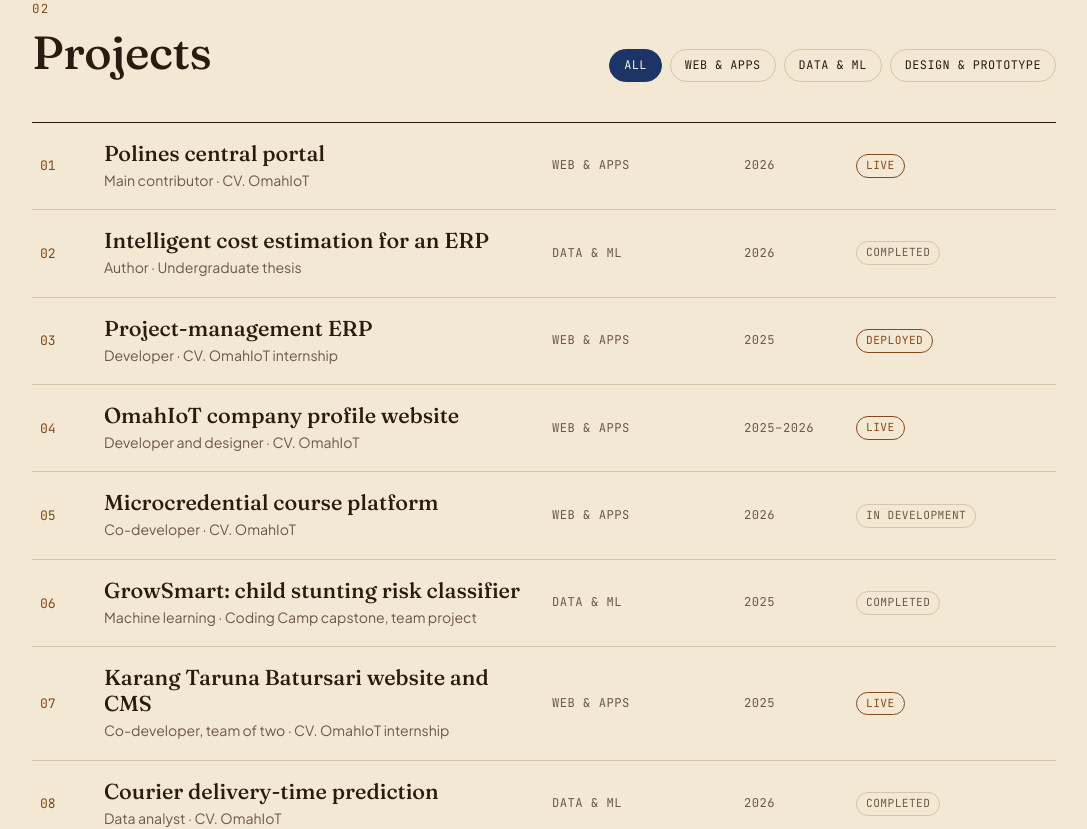
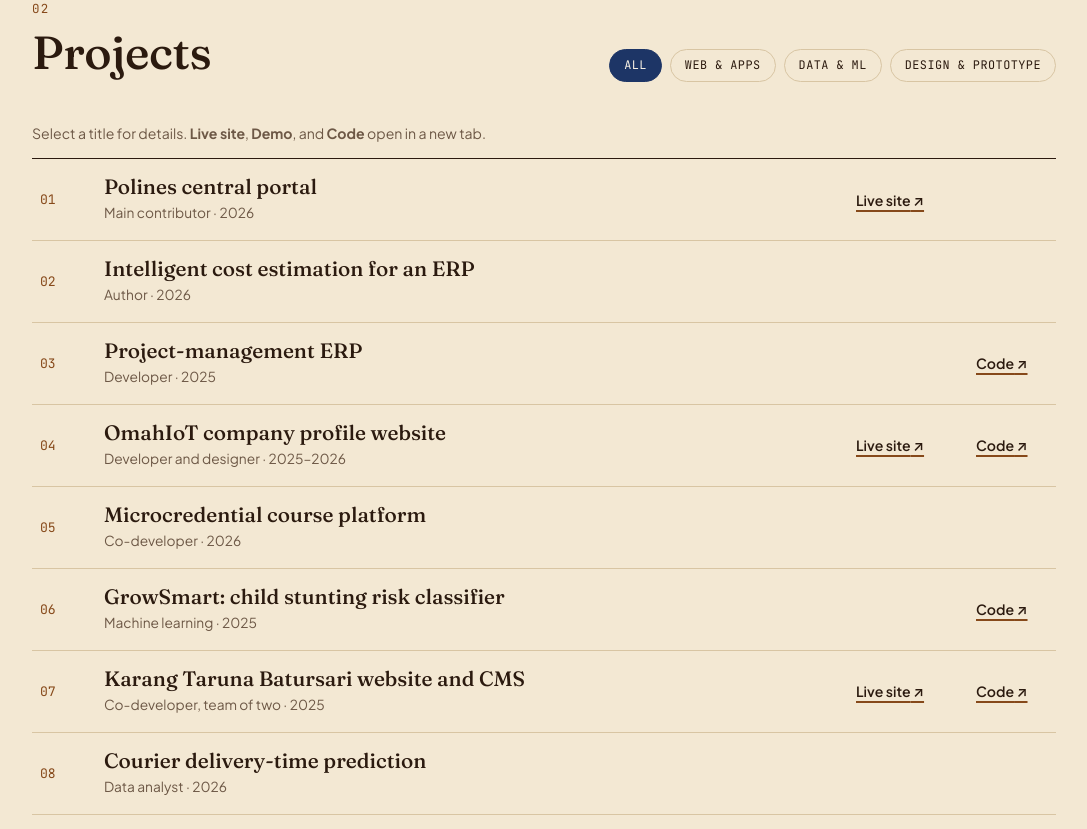
Before and after one commit to rcirasatti/rcirasatti.github.io, a React (Vite) app: page / in a window 1280 px wide. Shown: the part 1820-2649 px from the top of the page, without its empty margins (96-1183 px from the left). Built offline with nearby package versions, Linux system fonts and the light colour scheme.

Commit message:
Put live site, demo, and code links on each project row
Drop the category, year, and status columns from the list. Each row now
shows the title with a Live site or Demo link and a Code link beside it,
and the dialog shows the same links as buttons under the title.

```diff
--- a/src/App.jsx
+++ b/src/App.jsx
@@ -117,26 +117,37 @@ function Portrait({ motif }) {
   );
 }
 
+const ROW_LABELS = { live: 'Live site', demo: 'Demo', code: 'Code' };
+
+function RowLink({ link }) {
+  if (!link) return <span className="work-link" />;
+  return (
+    <ExternalLink className="work-link" href={link.href}>
+      {ROW_LABELS[link.type]}
+    </ExternalLink>
+  );
+}
+
+// The title opens the details; the two links beside it go straight to the site and the code.
 function ProjectRow({ project, number, onOpen }) {
+  const site =
+    project.links.find((link) => link.type === 'live') ||
+    project.links.find((link) => link.type === 'demo');
+  const code = project.links.find((link) => link.type === 'code');
+
   return (
-    <li>
-      <button type="button" className="work" onClick={() => onOpen(project)}>
-        <span className="work-number">{String(number).padStart(2, '0')}</span>
-        <span className="work-main">
-          <span className="work-title">{project.title}</span>
-          <span className="work-role">
-            {project.role} · {project.context}
-          </span>
-        </span>
-        <span className="work-kind">{kinds[project.kind]}</span>
-        <span className="work-year">{project.year}</span>
-        <span className="status" data-status={project.status}>
-          {project.status}
-        </span>
-        <span className="work-arrow" aria-hidden="true">
-          →
+    <li className="work">
+      <span className="work-number">{String(number).padStart(2, '0')}</span>
+      <button type="button" className="work-open" onClick={() => onOpen(project)}>
+        <span className="work-title">{project.title}</span>
+        <span className="work-role">
+          {project.role} · {project.year}
         </span>
       </button>
+      <span className="work-links">
+        <RowLink link={site} />
+        <RowLink link={code} />
+      </span>
     </li>
   );
 }
@@ -200,6 +211,19 @@ function ProjectDialog({ project, position, total, motif, onClose, onStep }) {
             <p className="work-role">
               {project.role} · {project.context}
             </p>
+            {project.links.length > 0 && (
+              <p className="dialog-links">
+                {project.links.map((link) => (
+                  <ExternalLink
+                    key={link.href}
+                    className={link.type === 'code' ? 'button ghost' : 'button'}
+                    href={link.href}
+                  >
+                    {link.label}
+                  </ExternalLink>
+                ))}
+              </p>
+            )}
             <p>{project.summary}</p>
             {project.points.length > 0 && (
               <ul className="points">
@@ -213,15 +237,6 @@ function ProjectDialog({ project, position, total, motif, onClose, onStep }) {
                 <li key={tech}>{tech}</li>
               ))}
             </ul>
-            {project.links.length > 0 && (
-              <p className="link-row">
-                {project.links.map((link) => (
-                  <ExternalLink key={link.href} href={link.href}>
-                    {link.label}
-                  </ExternalLink>
-                ))}
-              </p>
-            )}
             {(project.images || []).map((image) => (
               <figure className="dialog-figure" key={image.src}>
                 <img src={image.src} alt={image.alt} loading="lazy" />
@@ -381,6 +396,10 @@ export default function App() {
               ))}
             </div>
           </SectionHead>
+          <p className="works-hint">
+            Select a title for details. <strong>Live site</strong>, <strong>Demo</strong>, and{' '}
+            <strong>Code</strong> open in a new tab.
+          </p>
           <ol className="works">
             {shown.map((project, index) => (
               <ProjectRow
--- a/src/data/content.js
+++ b/src/data/content.js
@@ -35,7 +35,12 @@ export const kinds = {
   design: 'Design & prototype',
 };
 
-const gh = (repo) => ({ label: 'Source', href: `https://github.com/rcirasatti/${repo}` });
+// Link types: 'live' (the real site), 'demo' (a hosted preview), 'code' (source), 'doc' (a record or paper).
+const gh = (repo) => ({
+  type: 'code',
+  label: 'Source code',
+  href: `https://github.com/rcirasatti/${repo}`,
+});
 
 // `featured` projects show first; the rest appear under "Show all".
 export const projects = [
@@ -59,7 +64,7 @@ export const projects = [
       'Integration with the lecturer data API.',
     ],
     stack: ['Laravel 11', 'PHP', 'MySQL', 'REST API'],
-    links: [{ label: 'polines.ac.id', href: 'https://polines.ac.id' }],
+    links: [{ type: 'live', label: 'polines.ac.id', href: 'https://polines.ac.id' }],
   },
   {
     title: 'Intelligent cost estimation for an ERP',
@@ -86,6 +91,7 @@ export const projects = [
     stack: ['Python', 'Scikit-learn', 'XGBoost', 'Laravel'],
     links: [
       {
+        type: 'doc',
         label: 'Thesis record',
         href: 'https://etd.polines.ac.id/index.php?p=show_detail&id=16945',
       },
@@ -130,16 +136,22 @@ export const projects = [
     points: [],
     stack: ['React', 'TypeScript', 'Vite', 'Laravel'],
     links: [
-      { label: 'omahiot.com', href: 'https://omahiot.com' },
+      { type: 'live', label: 'omahiot.com', href: 'https://omahiot.com' },
       {
+        type: 'demo',
         label: 'First version demo',
         href: 'https://rcirasatti.github.io/LandingPage-OmahIot/',
       },
       {
-        label: 'First version source',
+        type: 'code',
+        label: 'First version source code',
         href: 'https://github.com/rcirasatti/LandingPage-OmahIot',
       },
-      { label: 'CMS source', href: 'https://github.com/rcirasatti/cms-webprofile' },
+      {
+        type: 'code',
+        label: 'CMS source code',
+        href: 'https://github.com/rcirasatti/cms-webprofile',
+      },
     ],
   },
   {
@@ -187,7 +199,11 @@ export const projects = [
     points: [],
     stack: ['Laravel', 'MySQL'],
     links: [
-      { label: 'karangtarunabatursari.com', href: 'https://karangtarunabatursari.com' },
+      {
+        type: 'live',
+        label: 'karangtarunabatursari.com',
+        href: 'https://karangtarunabatursari.com',
+      },
       gh('cms-karangtaruna'),
     ],
   },
@@ -264,7 +280,11 @@ export const projects = [
     points: [],
     stack: ['Laravel', 'React', 'TypeScript'],
     links: [
-      { label: 'Prototype demo', href: 'https://rcirasatti.github.io/orari-ascend/' },
+      {
+        type: 'demo',
+        label: 'Prototype demo',
+        href: 'https://rcirasatti.github.io/orari-ascend/',
+      },
       gh('orari'),
     ],
   },
@@ -325,7 +345,9 @@ export const projects = [
       'A React and TypeScript interface prototype for a school foundation, with overview, financial management, and inventory pages running on sample data.',
     points: [],
     stack: ['React', 'TypeScript', 'Tailwind CSS'],
-    links: [{ label: 'Prototype demo', href: 'https://rcirasatti.github.io/yayasan/' }],
+    links: [
+      { type: 'demo', label: 'Prototype demo', href: 'https://rcirasatti.github.io/yayasan/' },
+    ],
   },
   {
     title: 'Polines website redesign concept',
@@ -346,7 +368,11 @@ export const projects = [
     points: [],
     stack: ['React', 'TypeScript', 'Tailwind CSS'],
     links: [
-      { label: 'Concept demo', href: 'https://rcirasatti.github.io/polines-elevate/' },
+      {
+        type: 'demo',
+        label: 'Concept demo',
+        href: 'https://rcirasatti.github.io/polines-elevate/',
+      },
       gh('polines-elevate'),
     ],
   },
--- a/src/index.css
+++ b/src/index.css
@@ -448,48 +448,29 @@ h3 {
 
 /* Project rows */
 
+.works-hint {
+  margin-bottom: 14px;
+  font-size: 0.88rem;
+  color: var(--muted);
+}
+
 .works {
   border-top: 1.5px solid var(--ink);
 }
 
 .work {
   display: grid;
-  grid-template-columns: 3rem 1fr 11rem 6rem 9.5rem 1.5rem;
+  grid-template-columns: 3rem 1fr auto;
   align-items: center;
   gap: 16px;
-  width: 100%;
-  padding: 18px 8px;
-  font: inherit;
-  color: inherit;
-  text-align: left;
-  background: transparent;
-  border: 0;
+  padding: 0 8px;
   border-bottom: 1px solid var(--line);
-  cursor: pointer;
-  transition:
-    background 0.15s,
-    padding 0.15s;
+  transition: background 0.15s;
 }
 
 .work:hover,
-.work:focus-visible {
+.work:focus-within {
   background: var(--surface);
-  padding-left: 18px;
-}
-
-.work-arrow {
-  color: var(--sogan);
-  opacity: 0;
-  transform: translateX(-6px);
-  transition:
-    opacity 0.15s,
-    transform 0.15s;
-}
-
-.work:hover .work-arrow,
-.work:focus-visible .work-arrow {
-  opacity: 1;
-  transform: none;
 }
 
 .work-number {
@@ -498,35 +479,48 @@ h3 {
   color: var(--sogan);
 }
 
-.work-main {
+.work-open {
   display: grid;
   gap: 2px;
   min-width: 0;
+  padding: 16px 0;
+  font: inherit;
+  color: inherit;
+  text-align: left;
+  background: transparent;
+  border: 0;
+  cursor: pointer;
 }
 
 .work-title {
   font-family: var(--serif);
-  font-size: 1.35rem;
+  font-size: 1.3rem;
   font-weight: 500;
   line-height: 1.2;
 }
 
-.work:hover .work-title {
+.work-open:hover .work-title {
   color: var(--accent);
+  text-decoration: underline;
+  text-decoration-thickness: 1.5px;
+  text-underline-offset: 4px;
 }
 
 .work-role {
-  font-size: 0.88rem;
+  font-size: 0.86rem;
   color: var(--muted);
 }
 
-.work-kind,
-.work-year {
-  font-family: var(--mono);
-  font-size: 0.76rem;
-  letter-spacing: 0.04em;
-  text-transform: uppercase;
-  color: var(--muted);
+.work-links {
+  display: grid;
+  grid-template-columns: 6.5rem 4.5rem;
+  gap: 16px;
+}
+
+.work-link {
+  font-size: 0.88rem;
+  font-weight: 600;
+  white-space: nowrap;
 }
 
 .status {
@@ -675,8 +669,16 @@ h3 {
   line-height: 1.15;
 }
 
-.dialog .link-row {
-  margin-top: 4px;
+.dialog-links {
+  display: flex;
+  flex-wrap: wrap;
+  gap: 8px;
+  margin: 4px 0;
+}
+
+.dialog-links .button {
+  padding: 8px 16px;
+  font-size: 0.9rem;
 }
 
 /* Timeline */
@@ -791,18 +793,6 @@ h3 {
 
 /* Small screens */
 
-@media (max-width: 900px) {
-  .work {
-    grid-template-columns: 2.4rem 1fr auto;
-  }
-
-  .work-kind,
-  .work-year,
-  .work-arrow {
-    display: none;
-  }
-}
-
 @media (max-width: 760px) {
   body {
     font-size: 16px;
@@ -859,16 +849,27 @@ h3 {
 
   .work {
     grid-template-columns: 2rem 1fr;
-    gap: 6px 10px;
-    padding: 16px 4px;
+    gap: 0 10px;
+    padding: 0 4px 12px;
   }
 
-  .work .status {
-    grid-column: 2;
+  .work-open {
+    padding: 14px 0 6px;
   }
 
   .work-title {
-    font-size: 1.2rem;
+    font-size: 1.15rem;
+  }
+
+  /* links drop under the title; an empty slot takes no room */
+  .work-links {
+    grid-column: 2;
+    display: flex;
+    gap: 20px;
+  }
+
+  .work-link:empty {
+    display: none;
   }
 }
 
@@ -877,8 +878,7 @@ h3 {
     scroll-behavior: auto;
   }
 
-  .work,
-  .work-arrow {
+  .work {
     transition: none;
   }
 }
```
